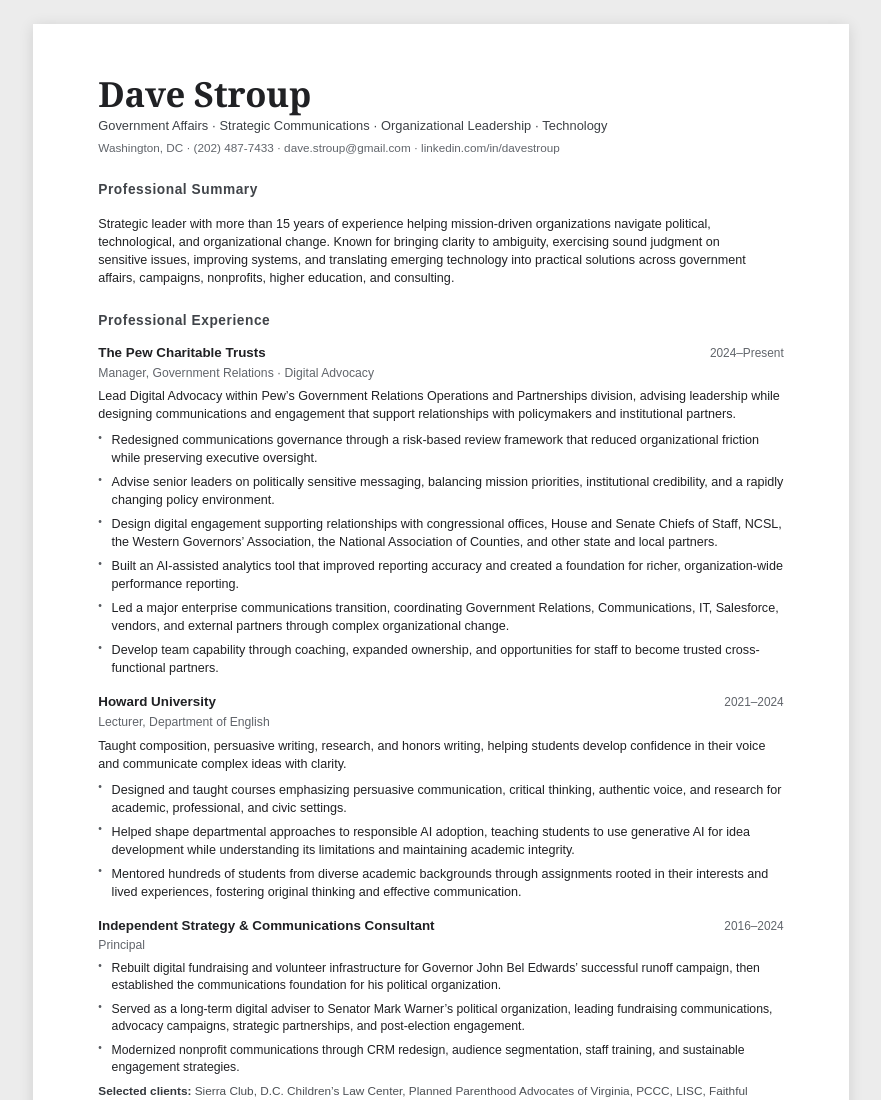
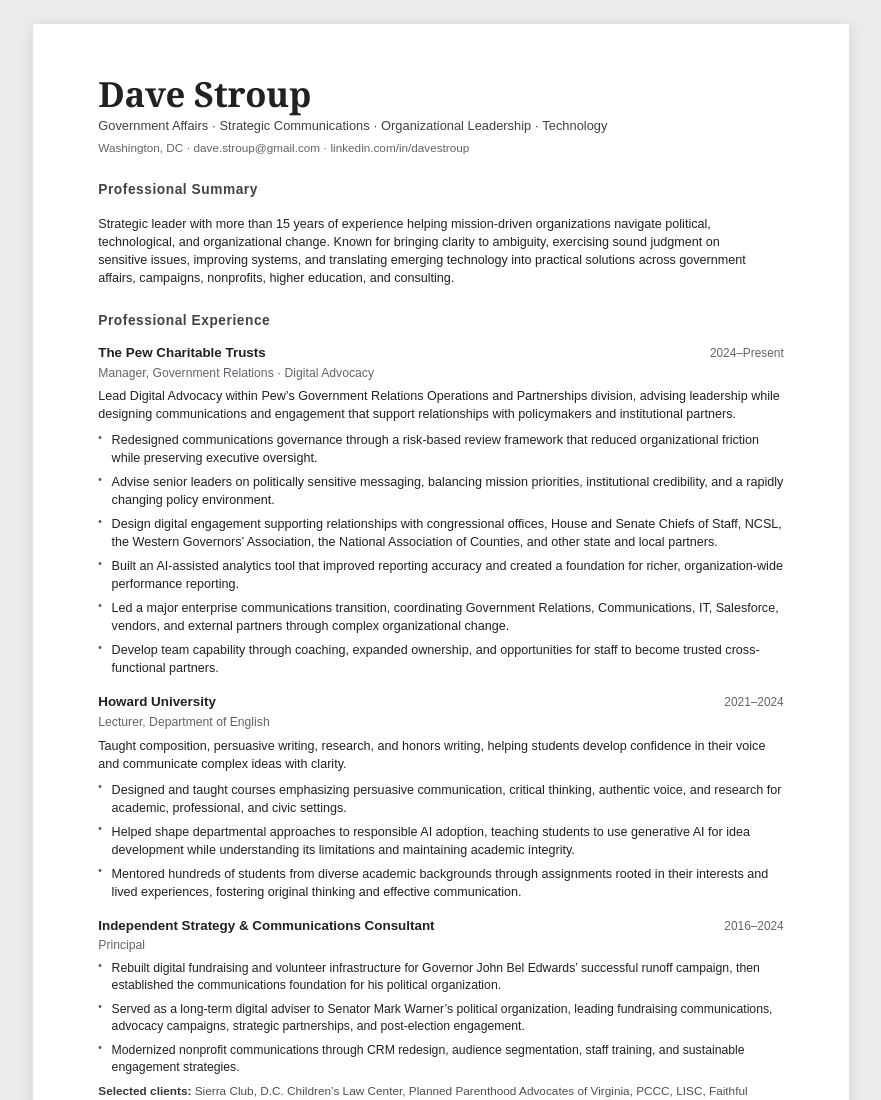
Before and after one commit to davestroup/davestroup.github.io, a plain HTML site: page resume/index.html in a window 1280 px wide. Shown: the top 1100 px of the page, without its empty margins (199-1080 px from the left). Drawn offline with Linux system fonts and the light colour scheme.

Commit message:
Update index.html
removed telephone number

```diff
--- a/resume/index.html
+++ b/resume/index.html
@@ -63,7 +63,7 @@
 <header>
   <h1>Dave Stroup</h1>
   <p class="identity">Government Affairs · Strategic Communications · Organizational Leadership · Technology</p>
-  <p class="contact">Washington, DC · (202) 487-7433 · dave.stroup@gmail.com · linkedin.com/in/davestroup</p>
+  <p class="contact">Washington, DC · dave.stroup@gmail.com · linkedin.com/in/davestroup</p>
 </header>
 <section>
   <h2 class="section-title">Professional Summary</h2>
```
